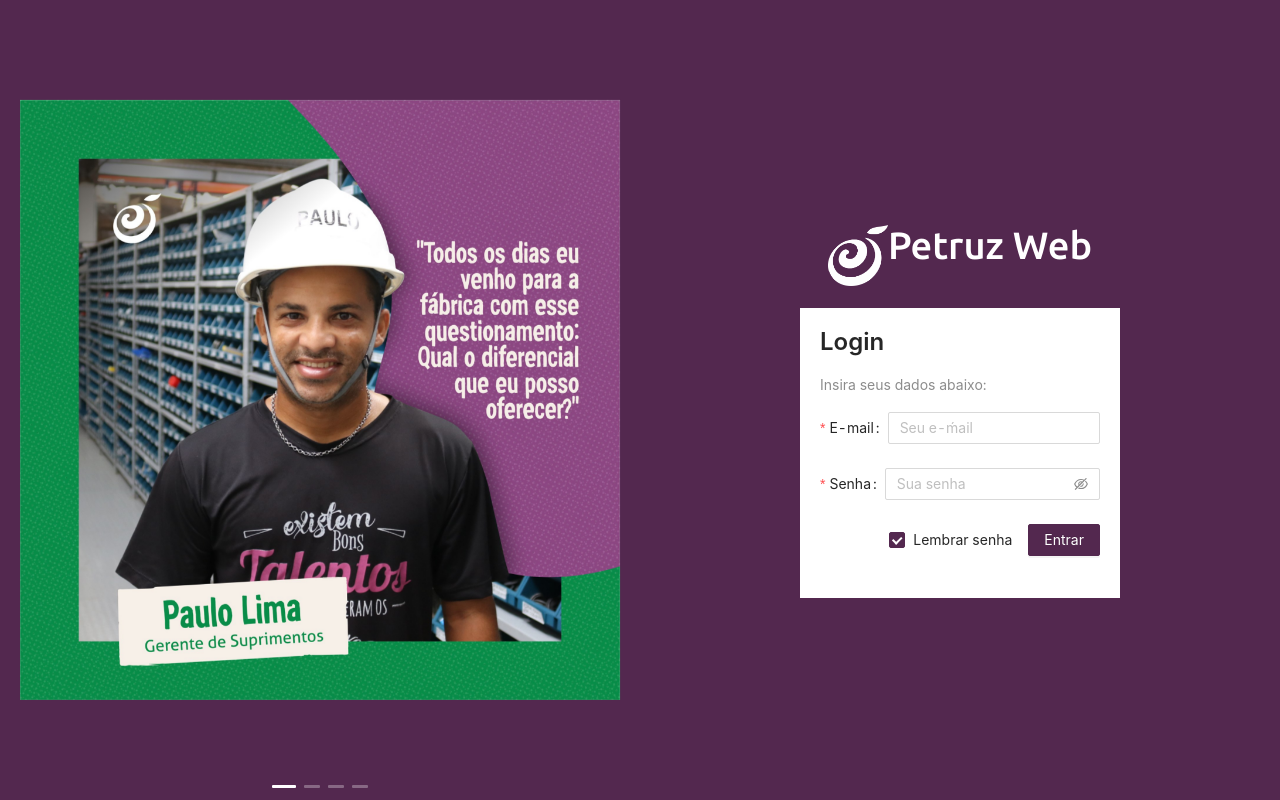
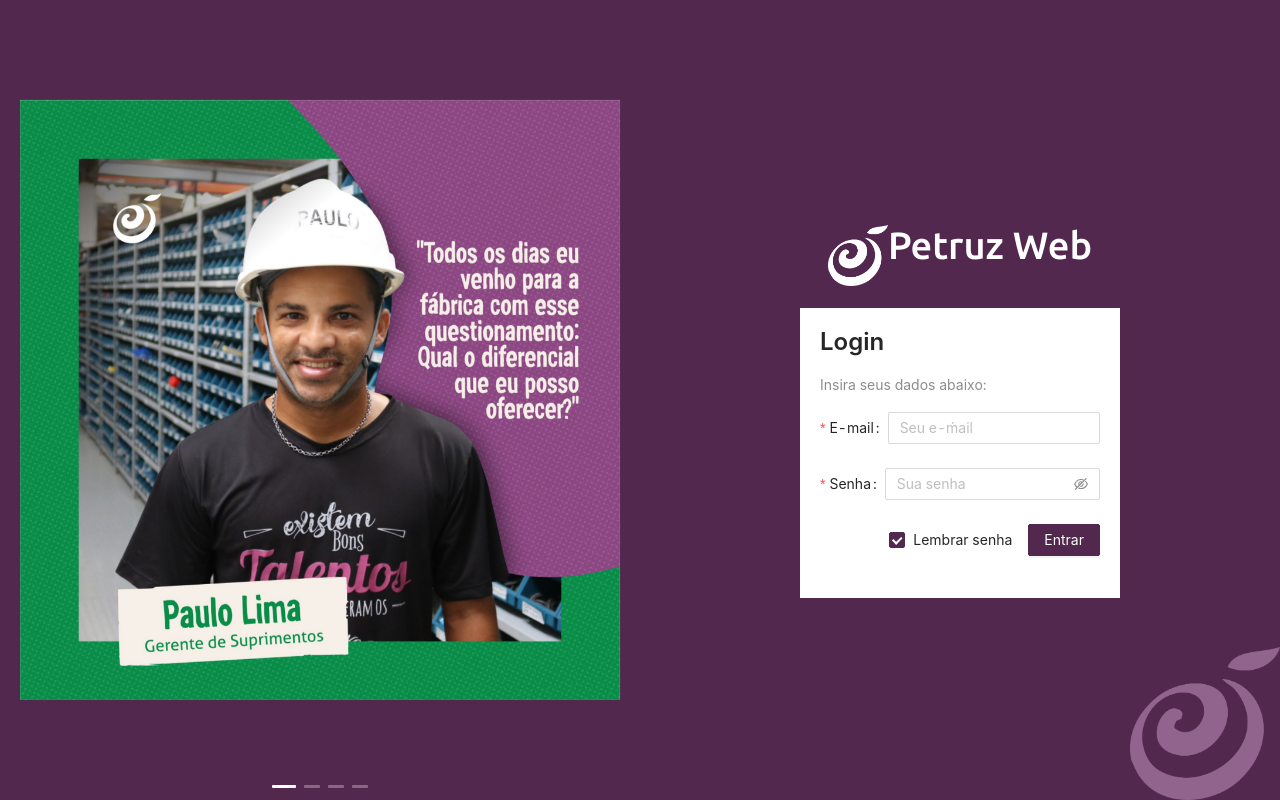
Before and after one commit to makusdouglas/stock-app-2021, a React (Create React App) app: page / in a window 1280 px wide. Built offline with nearby package versions, Linux system fonts and the light colour scheme.

Commit message:
test background image

```diff
--- a/src/app/Layout/auth/styles.ts
+++ b/src/app/Layout/auth/styles.ts
@@ -8,6 +8,7 @@
   height: 100vh;
   width: 100vw;
   background-color: ${props => props.theme.colors.primary};
+  background-position: right;
   justify-content: center;
   align-items: center;
 `;
--- a/src/app/pages/SignInPage/styles.ts
+++ b/src/app/pages/SignInPage/styles.ts
@@ -8,7 +8,13 @@
   /* flex: 1; */
   /* min-height: 500px; */
   /* min-width: 800px; */
+  background-image: url('images/logos/white-logo.png');
+  background-position: bottom right;
+  background-size: 150px;
+  background-repeat: no-repeat;
   background-color: ${props => props.theme.colors.primary};
+  background-blend-mode: soft-light;
+
   display: grid;
   grid-template-columns: repeat(2, 1fr);
   position: relative;
```
